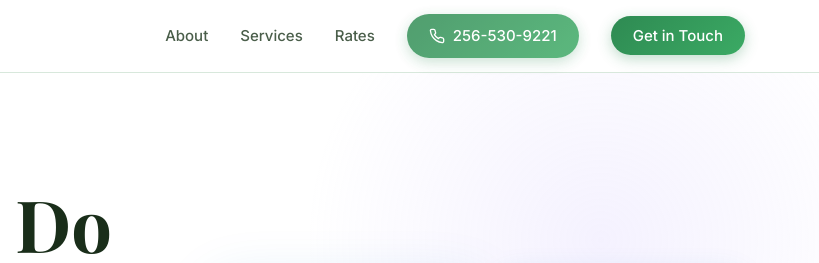
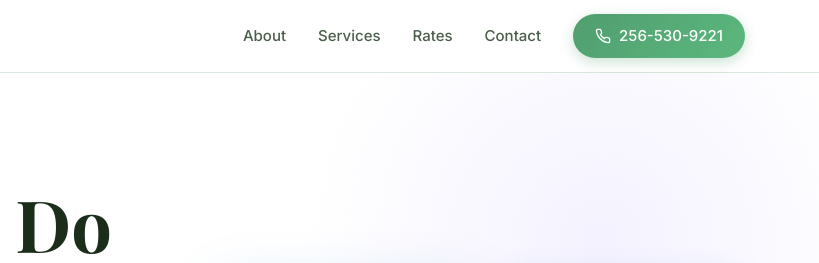
Before and after one commit to goldenbird-labs/pocket-full-of-help-demo, a website: page index.html in a window 1280 px wide. Shown: the top 263 px of the page, 461-1280 px from the left. Drawn offline with nearby package versions, Linux system fonts and the light colour scheme.

Commit message:
Simplify nav: single flashing phone pill, Contact as regular link
Removed the duplicate green pill ("Get in Touch"). Contact is now a
plain nav link alongside About/Services/Rates, and the flashing phone
number pill is the last item in both desktop and mobile menus.

```diff
--- a/index.html
+++ b/index.html
@@ -21,13 +21,13 @@
         <li><a href="#about">About</a></li>
         <li><a href="#services">Services</a></li>
         <li><a href="#services">Rates</a></li>
+        <li><a href="#contact">Contact</a></li>
         <li>
           <a href="tel:2565309221" class="nav-cta nav-cta--phone">
             <svg width="16" height="16" viewBox="0 0 24 24" fill="none" stroke="currentColor" stroke-width="2" stroke-linecap="round" stroke-linejoin="round"><path d="M22 16.92v3a2 2 0 0 1-2.18 2 19.79 19.79 0 0 1-8.63-3.07 19.5 19.5 0 0 1-6-6 19.79 19.79 0 0 1-3.07-8.67A2 2 0 0 1 4.11 2h3a2 2 0 0 1 2 1.72 12.84 12.84 0 0 0 .7 2.81 2 2 0 0 1-.45 2.11L8.09 9.91a16 16 0 0 0 6 6l1.27-1.27a2 2 0 0 1 2.11-.45 12.84 12.84 0 0 0 2.81.7A2 2 0 0 1 22 16.92z"/></svg>
             256-530-9221
           </a>
         </li>
-        <li><a href="#contact" class="nav-cta">Get in Touch</a></li>
       </ul>
       <button class="hamburger" id="hamburger" aria-label="Menu">
         <span></span><span></span><span></span>
@@ -37,11 +37,11 @@
       <a href="#about">About</a>
       <a href="#services">Services</a>
       <a href="#services">Rates</a>
+      <a href="#contact">Contact</a>
       <a href="tel:2565309221" class="mobile-menu-phone">
         <svg width="16" height="16" viewBox="0 0 24 24" fill="none" stroke="currentColor" stroke-width="2" stroke-linecap="round" stroke-linejoin="round"><path d="M22 16.92v3a2 2 0 0 1-2.18 2 19.79 19.79 0 0 1-8.63-3.07 19.5 19.5 0 0 1-6-6 19.79 19.79 0 0 1-3.07-8.67A2 2 0 0 1 4.11 2h3a2 2 0 0 1 2 1.72 12.84 12.84 0 0 0 .7 2.81 2 2 0 0 1-.45 2.11L8.09 9.91a16 16 0 0 0 6 6l1.27-1.27a2 2 0 0 1 2.11-.45 12.84 12.84 0 0 0 2.81.7A2 2 0 0 1 22 16.92z"/></svg>
         256-530-9221
       </a>
-      <a href="#contact">Get in Touch</a>
     </div>
   </nav>
 
```
